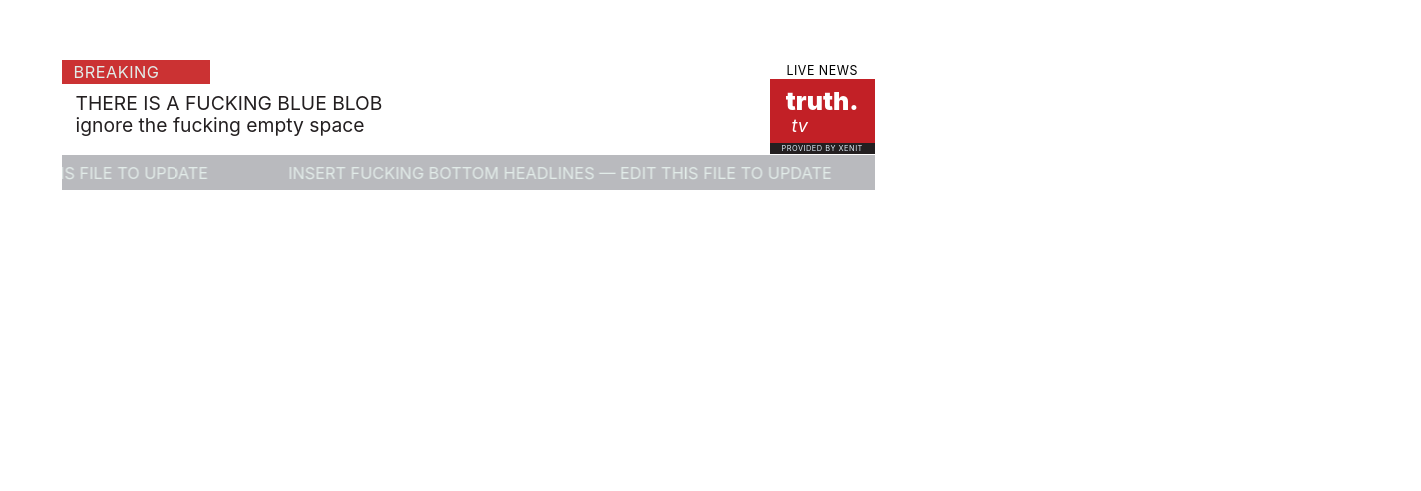
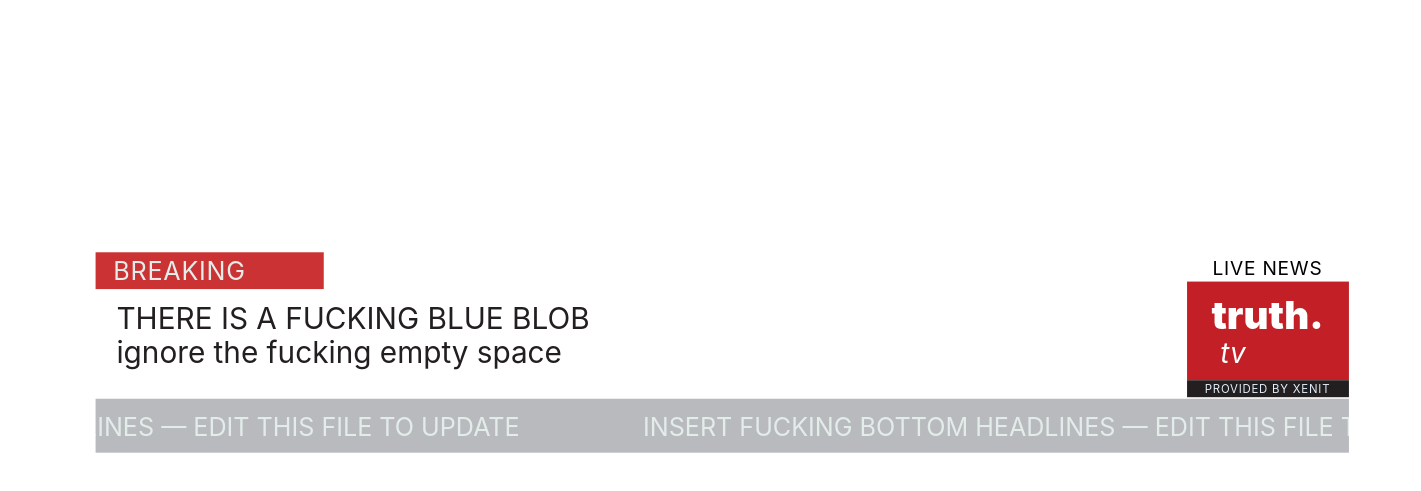
Before and after one commit to merkalev/truthtvoverlay, a plain HTML site: page index.html in a window 1280 px wide. Shown: the part 295-786 px from the top of the page, 1421 px wide, since content can reach past the window. Drawn offline with Linux system fonts and the light colour scheme; a web font is replaced by a local one.

Commit message:
Add files via upload

```diff
--- a/index.html
+++ b/index.html
@@ -48,16 +48,22 @@
     margin:0;
     padding:0;
     background:transparent;
-    width:921.9px;
-    height:518.93px;
+    width:100vw;
+    height:100vh;
     overflow:hidden;
     font-family: var(--font-medium);
   }
 
   #stage{
-    position:relative;
+    position:absolute;
+    top:0;
+    left:0;
     width:921.9px;
     height:518.93px;
+    transform-origin: top left;
+    /* JS sets the scale() transform below to fill whatever the actual
+       browser/OBS source window size is, while keeping every element's
+       original px position/size (and thus this whole file) unchanged. */
   }
 
   /* ===== BREAKING TAG ===== */
@@ -306,6 +312,22 @@ function buildTicker(text, speed){
   });
 }
 
+const DESIGN_WIDTH = 921.9;
+const DESIGN_HEIGHT = 518.93;
+
+function scaleStage(){
+  const stage = document.getElementById('stage');
+  const scaleX = window.innerWidth / DESIGN_WIDTH;
+  const scaleY = window.innerHeight / DESIGN_HEIGHT;
+  // 'cover' behavior: fills the whole OBS canvas edge to edge, cropping
+  // whichever dimension overflows if the aspect ratio doesn't match.
+  // Swap Math.max -> Math.min if you'd rather never crop (may letterbox).
+  const scale = Math.max(scaleX, scaleY);
+  stage.style.transform = `scale(${scale})`;
+}
+window.addEventListener('resize', scaleStage);
+scaleStage();
+
 function checkFontLoaded(){
   // Logs to console (visible via OBS Browser Source > right-click > Interact > F12,
   // or just open index.html in a normal Chrome tab and hit F12) so you can confirm
```
